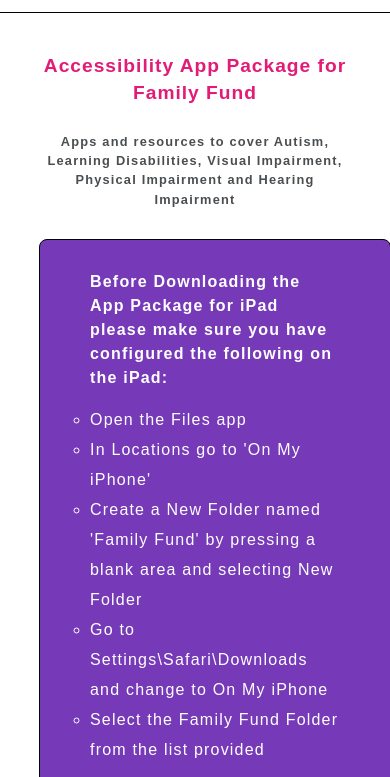
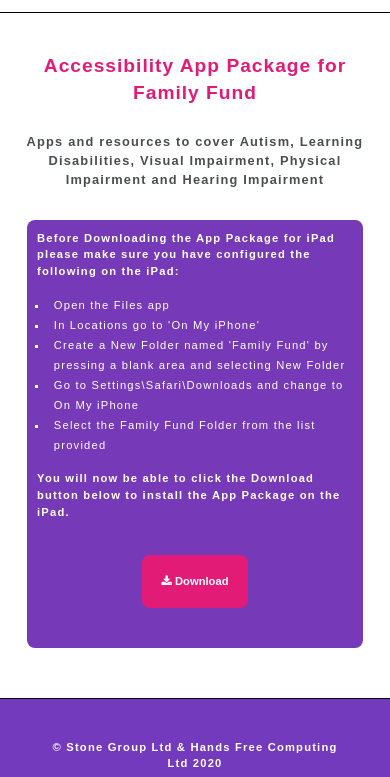
Before and after one commit to Jim1111/familyfundadmin, a plain HTML site: page index.html in a window 390 px wide. Shown: the part 48-825 px from the top of the page. Drawn offline with Linux system fonts and the light colour scheme.

Commit message:
Add files via upload

```diff
--- a/css/stone_familyfund.css
+++ b/css/stone_familyfund.css
@@ -13,16 +13,25 @@
     line-height: 1.5;
 }
 
+
 ul {
 	margin-top: 15px;
 	margin-bottom: 15px;
-    list-style-position: outside;
-	list-style-type: circle;
+	list-style-type: square;
 	font-weight: normal;
+	margin-left: 1em;
 }
 
 li {
    line-height: 30px;
+    list-style-position: outside;
+    padding-left: 0.5em;
+}
+
+@media only screen and (max-width: 700px) {
+	li {
+	line-height: 20px;
+	}
 }
 
 h1 {
@@ -51,19 +60,17 @@
 	margin-left: auto;
     margin-right: auto;
 	width:50%;
-	margin-bottom: 50px;
+	margin-bottom: 80px;
 }
 
 @media only screen and (max-width: 700px) {
  .wrapper {
-  width:80%;
+  width:90%;
+  margin-bottom: 50px;
  }
 }
 
-
-
 .masthead {
-   /*border-bottom: 1px solid #7639b8;*/
    border-bottom: 1px solid black;
 }
 
@@ -104,10 +111,20 @@
 	border-radius: 8px;
     letter-spacing: 1.2px;
 	font-weight: bold;
-	border: 1px solid black;
 }
 
-
+@media only screen and (max-width: 700px) {
+	.insDownload {
+		width: 90%;
+		margin-left: auto;
+	    margin-right: auto;
+		padding-right: 10px;
+	    padding-left: 10px;
+	    padding-bottom: 40px;
+	    padding-top: 10px;
+	    font-size: 0.7em;
+	}
+}
 
 .button {
   background-color: #e21b76;
```
